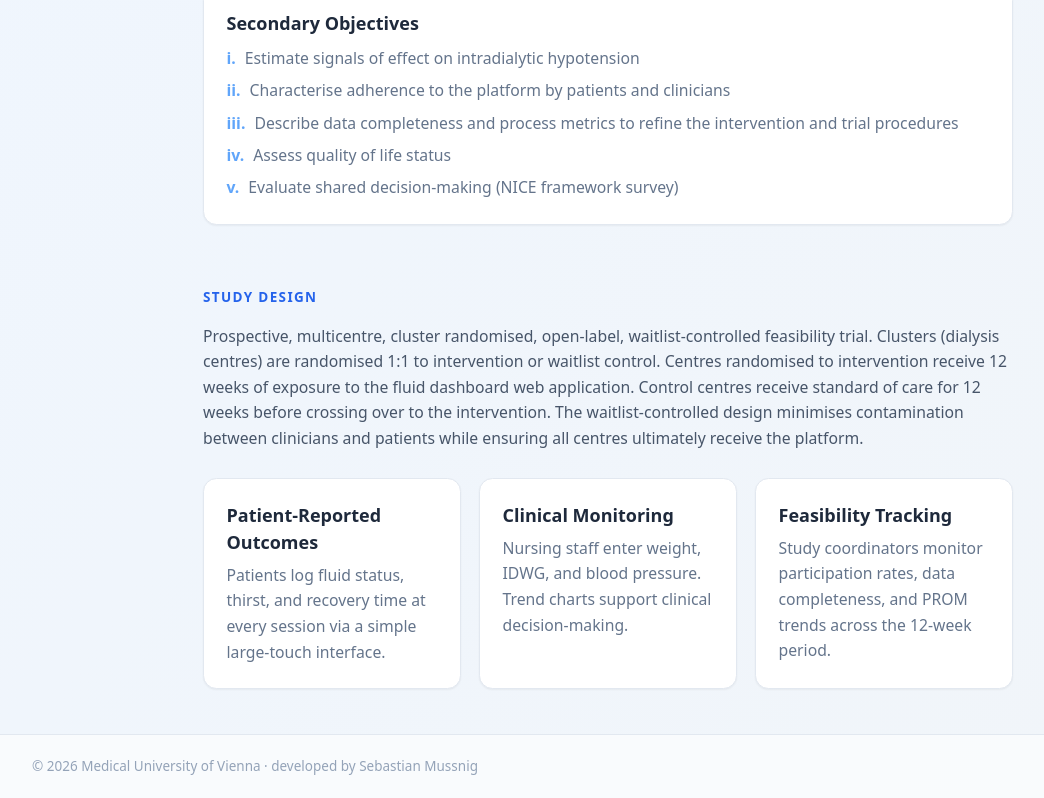
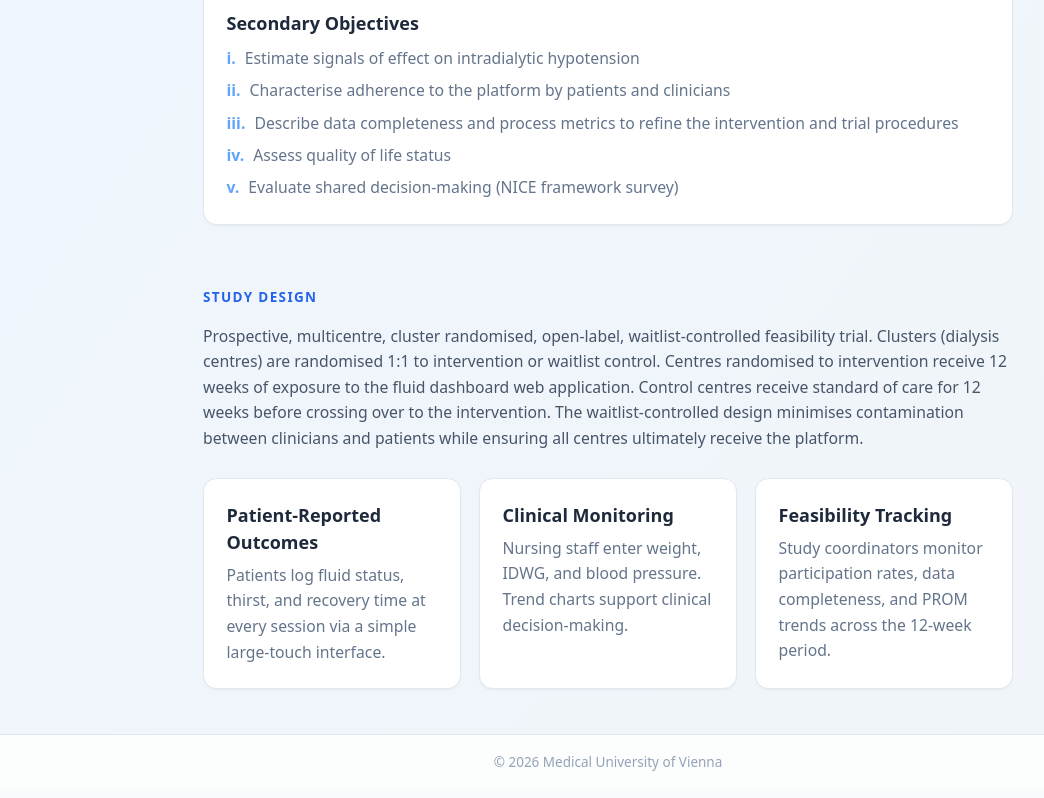
Before and after one commit to sebastianmuss/harmony-dashboard, a Next.js app: page / in a window 1280 px wide. Shown: the part 1035-1833 px from the top of the page, without its empty margins (32-1076 px from the left). Built offline with nearby package versions, Linux system fonts and the light colour scheme; no server answers.

Commit message:
Add global footer to all pages, simplify copyright
Footer now lives in layout.tsx so it appears on every page.
Removed per-page footer from homepage. Copyright line simplified
to '© 2026 Medical University of Vienna'.

Co-Authored-By: Claude Sonnet 4.6 <noreply@anthropic.com>

```diff
--- a/app/layout.tsx
+++ b/app/layout.tsx
@@ -13,10 +13,13 @@ export default async function RootLayout({ children }: { children: React.ReactNo
 
   return (
     <html lang="de">
-      <body>
+      <body className="flex flex-col min-h-screen">
         <SessionProvider session={session}>
-          {children}
+          <div className="flex-1">{children}</div>
         </SessionProvider>
+        <footer className="border-t border-slate-200 bg-white/60 py-4 px-8 text-center text-xs text-slate-400">
+          © 2026 Medical University of Vienna
+        </footer>
       </body>
     </html>
   )
--- a/app/page.tsx
+++ b/app/page.tsx
@@ -134,13 +134,6 @@ export default async function RootPage() {
         </div>
       </section>
 
-      {/* Footer */}
-      <footer className="border-t border-slate-200 bg-white/60 mt-auto py-5 px-8">
-        <div className="max-w-5xl mx-auto flex flex-col sm:flex-row items-center justify-between gap-2 text-xs text-slate-400">
-          <span>© 2026 Medical University of Vienna · developed by Sebastian Mussnig</span>
-        </div>
-      </footer>
-
     </main>
   )
 }
```
Also changed, not shown: 1 other file (tests, documents, lock files or other folders).
